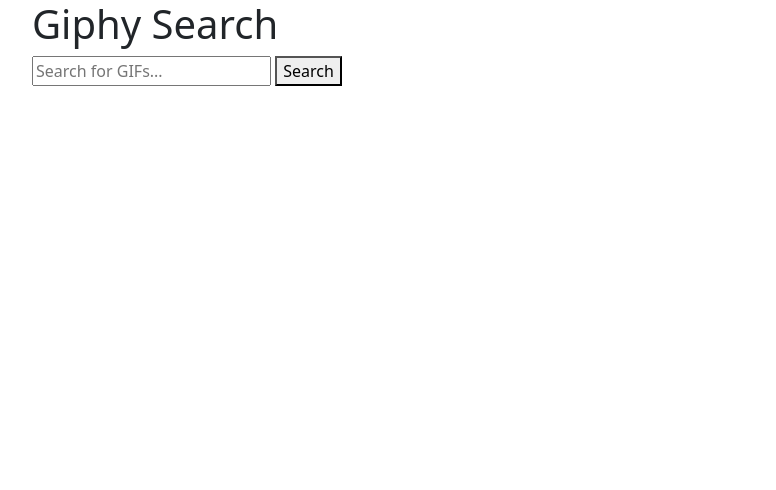
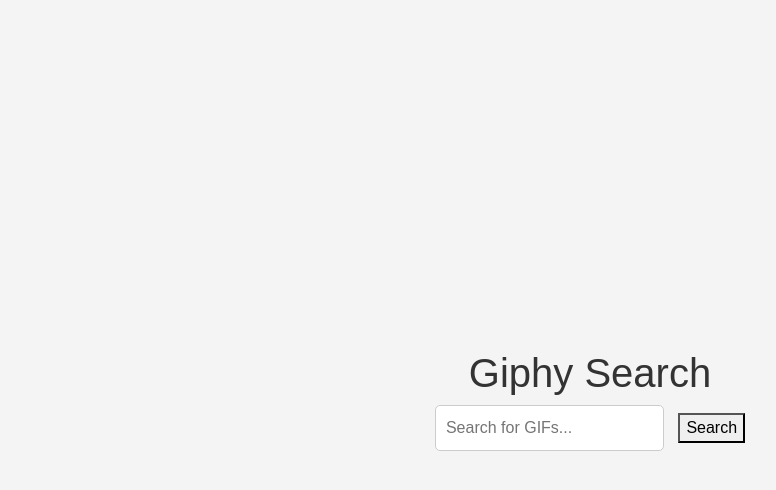
Before and after one commit to Ajayi-Bembeoladale/Giphy, a plain HTML site: page index.html in a window 1280 px wide. Shown: the whole page, without its empty margins (50-826 px from the left). Drawn offline with nearby package versions, Linux system fonts and the light colour scheme.

Commit message:
add some changes to my css

```diff
--- a/css/style.css
+++ b/css/style.css
@@ -1,4 +1,4 @@
-/* body {
+body {
     font-family: Arial, sans-serif;
     background-color: #f4f4f4;
     margin: 0;
@@ -25,30 +25,3 @@
     border-radius: 5px;
     margin-right: 10px;
   }
-
-  button {
-    padding: 10px 20px;
-    font-size: 16px;
-    background-color: #007bff;
-    color: white;
-    border: none;
-    border-radius: 5px;
-    cursor: pointer;
-  }
-
-  button:hover {
-    background-color: #0056b3;
-  }
-
-  #gifContainer {
-    margin-top: 20px;
-    display: flex;
-    flex-wrap: wrap;
-    gap: 10px;
-    justify-content: center;
-  }
-
-  img {
-    border-radius: 5px;
-    box-shadow: 0 4px 8px rgba(0, 0, 0, 0.1);
-  } */
--- a/index.js
+++ b/index.js
@@ -1,4 +1,4 @@
- ; // Replace with your Giphy API key
+const apiKey = `2XHi6d8MXlS89xNfHLTeDkV0gapyeXs0` ; // Replace with your Giphy API key
 const searchInput = document.getElementById('searchInput');
 const searchButton = document.getElementById('searchButton');
 const gifContainer = document.getElementById('gifContainer');
```
